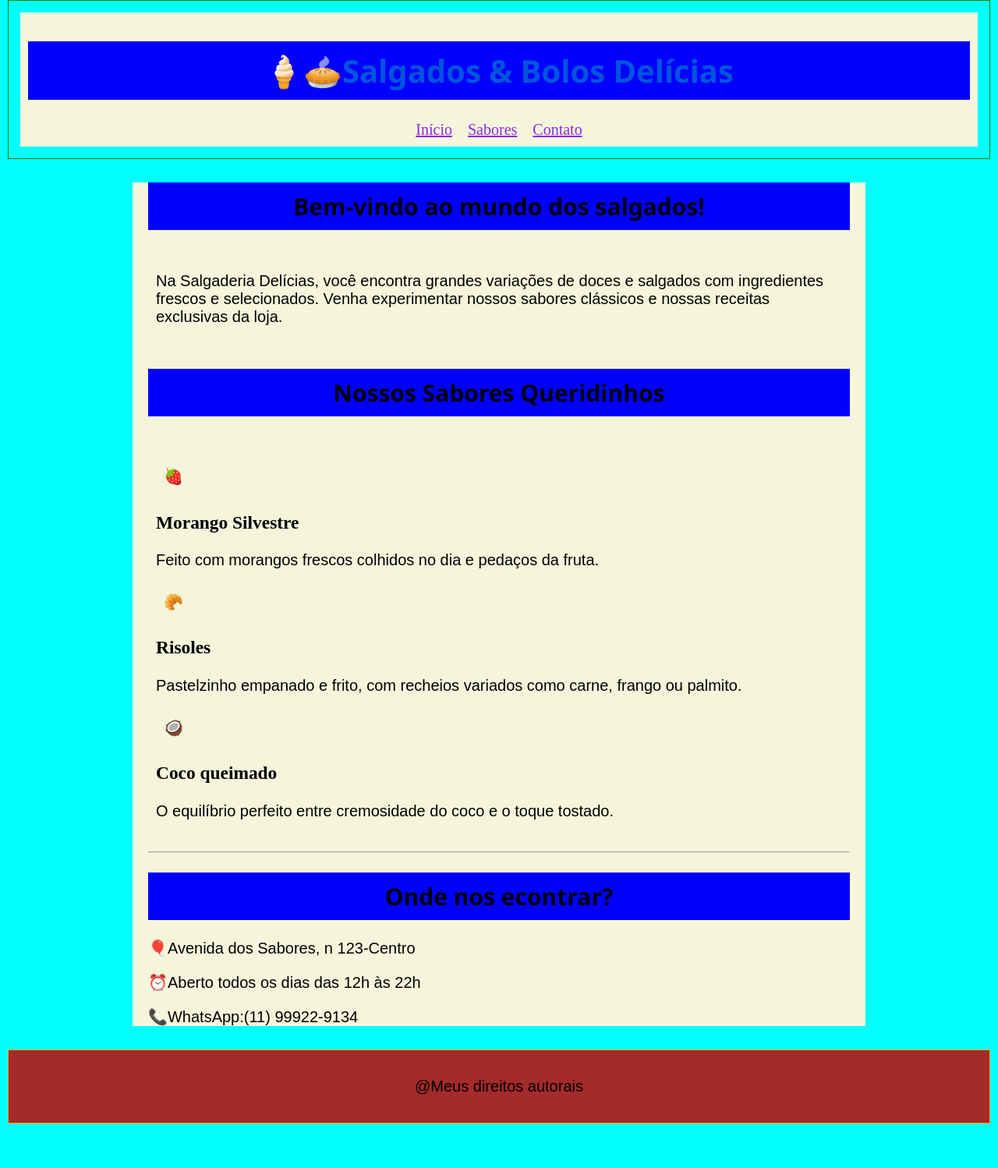
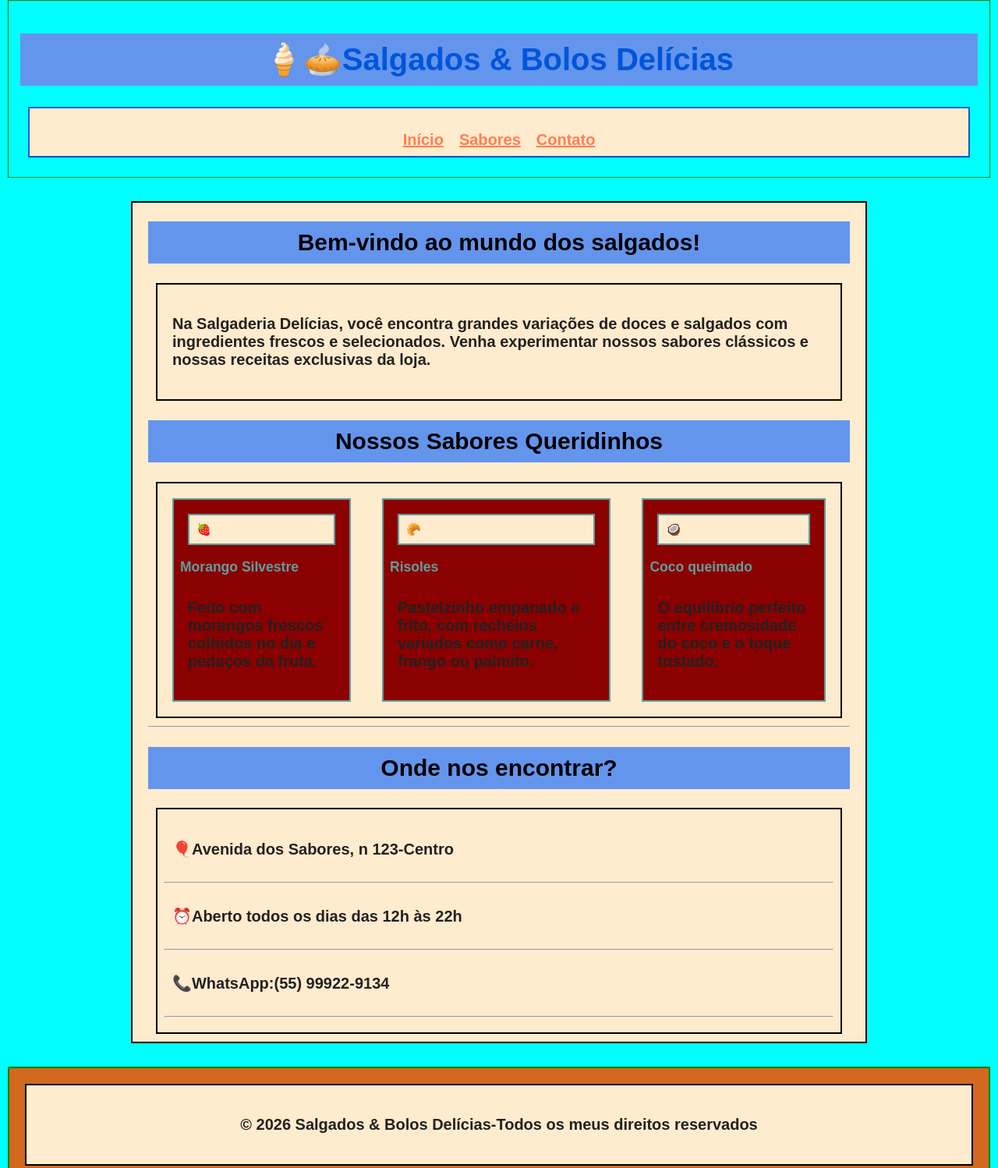
Before and after one commit to pvmcabral2005-crea/Curso-WEB, a plain HTML site: page Aula 9/Site exercicio.html in a window 1280 px wide. Shown: the part 10-1508 px from the top of the page at 78% size. Before the commit the page ends 1461 px from the top, so only its background shows below. Drawn offline with Linux system fonts and the light colour scheme.

Commit message:
Atualização CSS

```diff
--- a/Aula 9/Site exercicio.html
+++ b/Aula 9/Site exercicio.html
@@ -2,16 +2,21 @@
 <html lang="pt-br">
 
 <head>
-    <title>Site loja</title>
     <meta charset="UTF-8">
     <meta name="viewport" href="width-device-width, initial-scale 1.0">
     <link rel="stylesheet" href="style.css">
+    <title>Site loja</title>
+
 </head>
+
 <body>
+
     <header>
+
+
+        <h1><strong>🍦🥧Salgados & Bolos Delícias<strong></h1>
+
         <div class="Cabecalho">
-            <h1><strong>🍦🥧Salgados & Bolos Delícias</strong></h1>
-
             <nav>
                 <ul>
                     <li><a href="#">Início</a></li>
@@ -19,46 +24,77 @@
                     <li><a href="#">Contato</a></li>
                 </ul>
             </nav>
+        </div>
     </header>
-</div>
+
     <main>
         <div class="container">
 
             <section id="Sobre" class="Sobre">
                 <h2>Bem-vindo ao mundo dos salgados!</h2>
                 <div>
-            <p>Na Salgaderia Delícias, você encontra grandes variações de doces e salgados com ingredientes frescos e
+                    <p>Na Salgaderia Delícias, você encontra grandes variações de doces e salgados com ingredientes
+                        frescos e
                         selecionados.
                         Venha experimentar nossos sabores clássicos e nossas receitas exclusivas da loja.
                     </p>
+
                 </div>
+
             </section>
 
             <section id="sabores">
                 <h2 class="sabores-titulo">Nossos Sabores Queridinhos</h2>
+
               <div class="grid-sabores">
-          <div class="card-sabores"></div>
+
+                        <div class="card-sabores">
                             <div class="emoji">🍓</div>
                             <h3>Morango Silvestre</h3>
                             <p>Feito com morangos frescos colhidos no dia e pedaços da fruta.</p>
+                        </div>
+
+                        <div class="card-sabores">
                             <div class="emoji">🥐</div>
                             <h3>Risoles</h3>
-            <p>Pastelzinho empanado e frito, com recheios variados como carne, frango ou palmito.</p>
+                            <p>Pastelzinho empanado e frito, com recheios variados como carne, frango ou palmito.
+                            </p>
+                        </div>
+
+                        <div class="card-sabores">
                             <div class="emoji">🥥</div>
                             <h3>Coco queimado</h3>
                             <p>O equilíbrio perfeito entre cremosidade do coco e o toque tostado.</p>
                         </div>
+
+                </div>
+
             </section>
+
             <hr>
-        <section>
-            <h2>Onde nos econtrar?</h2>
+
+            <section id="contato" class="contato">
+                <h2>Onde nos encontrar?</h2>
+                <div>
                     <p>🎈Avenida dos Sabores, n 123-Centro</p>
+                    <hr>
                     <p>⏰Aberto todos os dias das 12h às 22h</p>
-            <p>📞WhatsApp:(11) 99922-9134</p>
+                    <hr>
+                    <p>📞WhatsApp:(55) 99922-9134</p>
+                    <hr>
+                </div>
             </section>
     </main>
+
     <footer>
-    <p>@Meus direitos autorais</p>
+        <div>
+
+            <p>&copy; 2026 Salgados & Bolos Delícias-Todos os meus direitos reservados</p>
+
+        </div>
+
     </footer>
+
 </body>
+
 </html>
--- a/Aula 9/style.css
+++ b/Aula 9/style.css
@@ -1,23 +1,29 @@
 body {
+    font-family:Arial,sans-serif;
     background-color: cyan;
     margin: 0;
     padding: 10px;
+    color:black;
     font-size: 20px;
+
 }
 
-nav a {
-    color: blueviolet;
+nav {margin-top:20px;
+
+a {
+    color:coral;
     font-size: 20px;
     padding: 10px;
-    text-align: justify;
-}
+    text-align: center;}
 
-nav ul {
+
+  ul {
     list-style-type: none;
-    padding: 0;
+    padding: 0px;
     margin: 0;
     display: flex;
     justify-content: center;
+}
 }
 
 .container {
@@ -33,40 +39,45 @@
     text-align: center;
 }
 
-.grid {
-    display: flex;
-    background-color: crimson;
-    margin: 0;
-    text-align: center;
-    padding: 10px;
+.grid-sabores {
+    display:flex;
+    justify-content:center;
+    gap: 20px;
 }
-.card-sabores{
-    display:flex;
+
+.card-sabores {
+    background-color: darkred;
+    padding: 8px;
+    color:cadetblue;
+    font-size:15px;
+
 }
 
 div {
-    background-color: beige;
-    padding: 10px;
-    margin: 0;
+    background-color:blanchedalmond;
+    padding: 9px;
+    margin: 10px;
+    border: 2px solid;
 }
 
-h1,
-h2 {
-    background-color: blue;
-    font-family: 'Segoe UI', Tahoma, Geneva, Verdana, sans-serif;
+h1,h2 {
+    background-color:cornflowerblue;
+    font-family:Arial, Helvetica, sans-serif;
     padding: 10px;
     text-align: center;
 }
 
 p {
-    color: black;
+    color: rgb(34, 33, 33);
     font-family: Arial, Helvetica, sans-serif;
     font-size: 20px;
+    padding: 10px;
 }
 
 footer {
-    background-color: brown;
-    padding: 15px;
-    border: 1px solid orange;
+    background-color: chocolate;
+    padding: 10px;
+    border: 2px solid green;
     text-align: center;
+    font-size: 5px;
 }
```
Lines whose indentation alone changed are shown as unchanged.
